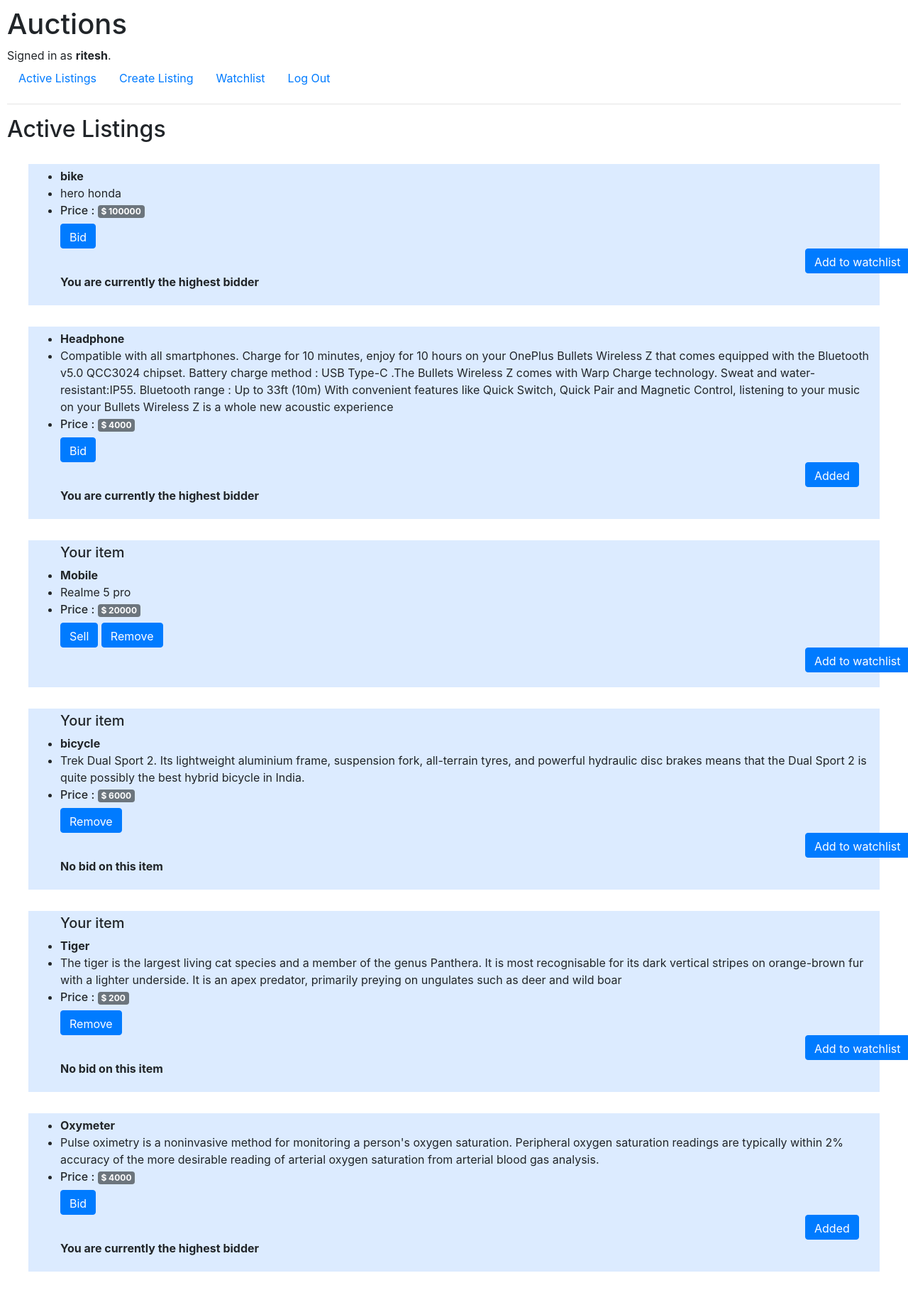
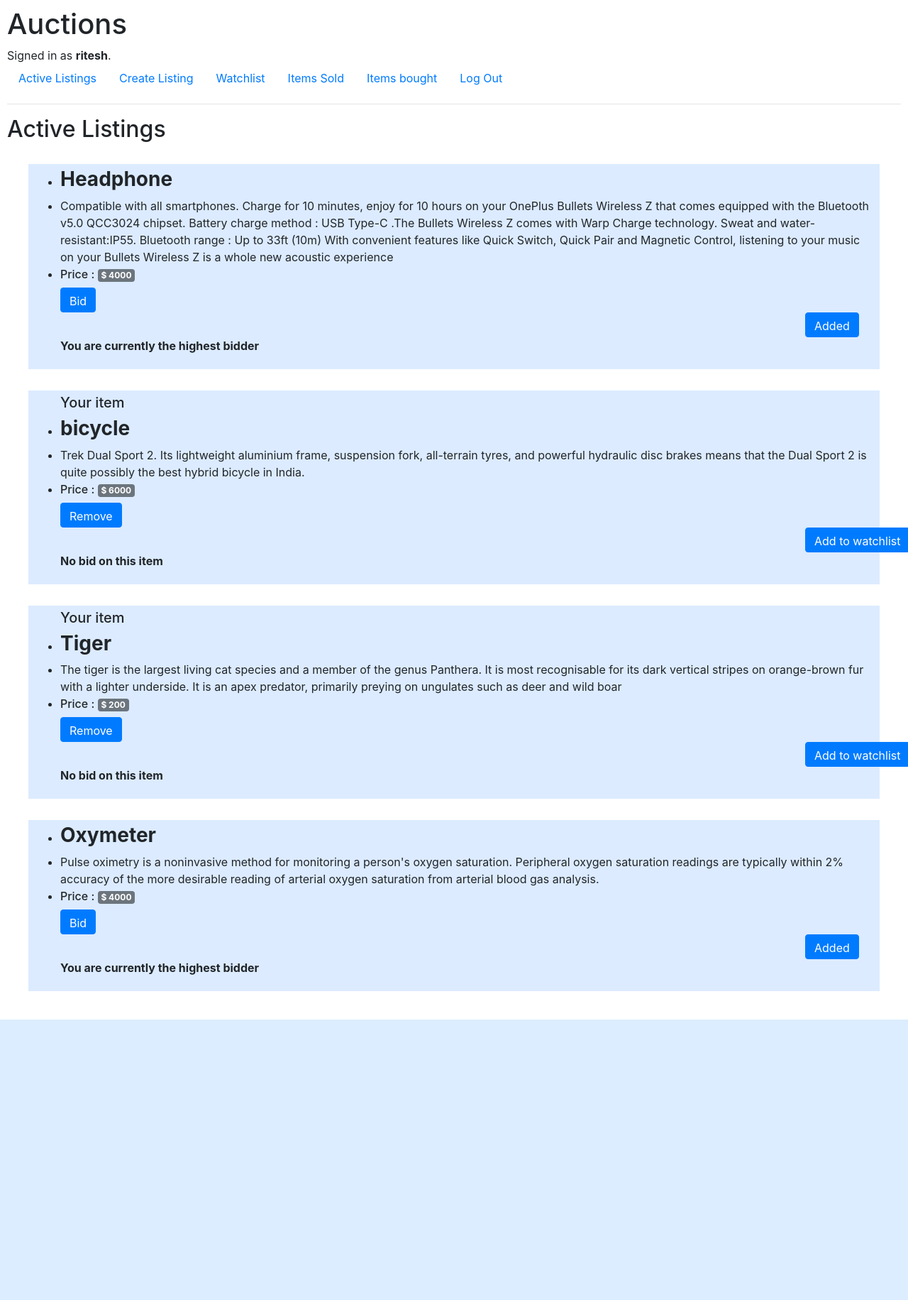
Before and after one commit to ritesh55555/commerce, a Django app: page / in a window 1280 px wide. Shown: the whole page at 71% size. After the commit the page ends 1436 px from the top, so only its background shows below. Run offline with Django 3.2, Linux system fonts and the light colour scheme; a user stored in the database is signed in; data comes from the database, SQL or seed files in the repository; both versions use the stored data as it was after the commit; some libraries are stand-ins or nearby versions.

Commit message:
without comment and style

```diff
--- a/auctions/models.py
+++ b/auctions/models.py
@@ -13,6 +13,7 @@ class Listing(models.Model):
     price = models.IntegerField()
     owner = models.CharField(max_length=64)
     buyer = models.CharField(max_length=64 , default="none")
+    status = models.CharField(max_length=5 , default="false")
 
     def __str__(self):
         return f"{self.title}"
--- a/auctions/templates/auctions/index.html
+++ b/auctions/templates/auctions/index.html
@@ -4,6 +4,9 @@
     <h2>Active Listings</h2>
 
         {% for listing in listings %}
+
+        {% if listing.status == 'false' %}
+
             <div style="background-color: rgb(220, 235, 255); margin: 30px; padding: 5px;">
             <ul>
                 {% if user.is_authenticated %}
@@ -12,7 +15,7 @@
                         <h5>Your item</h5>
                     {% endif %}
                 {% endif %}
-                <li><strong>{{listing.title}}</strong></li>
+                <li><h3><strong>{{listing.title}}</strong></h3></li>
                 <li>{{listing.details}}</li>
                 <li><h6>Price : <span class="badge badge-secondary">$ {{listing.price}}</span></h6></li>
                 {% if user.is_authenticated %}
@@ -60,5 +63,6 @@
                 {% endif %}
             </ul>
             </div>
+        {% endif %}
         {% endfor %}
 {% endblock %}
--- a/auctions/templates/auctions/layout.html
+++ b/auctions/templates/auctions/layout.html
@@ -27,6 +27,12 @@
                 <li class="nav-item">
                     <a class="nav-link" href="{% url 'watchlist' %}">Watchlist</a>
                 </li>
+                <li class="nav-item">
+                    <a class="nav-link" href="{% url 'sold' %}">Items Sold</a>
+                </li>
+                <li class="nav-item">
+                    <a class="nav-link" href="{% url 'bought' %}">Items bought</a>
+                </li>
             {% endif %}
             {% if user.is_authenticated %}
                 <li class="nav-item">
--- a/auctions/urls.py
+++ b/auctions/urls.py
@@ -9,5 +9,7 @@ urlpatterns = [
     path("register", views.register, name="register"),
     path("create" , views.create , name="create"),
     path("/bid/<int:listing_id>" , views.bid , name="bid"),
-    path("watchlist" , views.watchlist , name="watchlist")
+    path("watchlist" , views.watchlist , name="watchlist") ,
+    path("sold" , views.sold , name="sold") ,
+    path("bought" , views.bought , name="bought")
 ]
--- a/auctions/views.py
+++ b/auctions/views.py
@@ -22,6 +22,16 @@ def index(request):
 
 def create(request) :
     return render(request , "auctions/create.html")
+
+def sold(request) :
+    return render (request , "auctions/sold.html" , {
+        "listings" : Listing.objects.filter(owner=request.user.username , status = "true")
+    })
+
+def bought(request) :
+    return render (request , "auctions/bought.html" , {
+        "listings" : Listing.objects.filter(buyer=request.user.username , status = "true")
+    })
 
 def bid(request , listing_id ):
     listing = Listing.objects.get(id=listing_id)
@@ -51,7 +61,14 @@ def bid(request , listing_id ):
             watchlist.delete()
             return HttpResponseRedirect(reverse(index))
 
-    print(listing.price)
+        if 'close' in request.POST :
+            listing.status = "true"
+            listing.save()
+            return render (request , "auctions/sold.html" , {
+                "listings" : Listing.objects.filter(owner=request.user.username , status = "true")
+            })
+
+
     return render (request , "auctions/bid.html" , {
         "listing" : listing
     })
```
Also changed, not shown: db.sqlite3.
